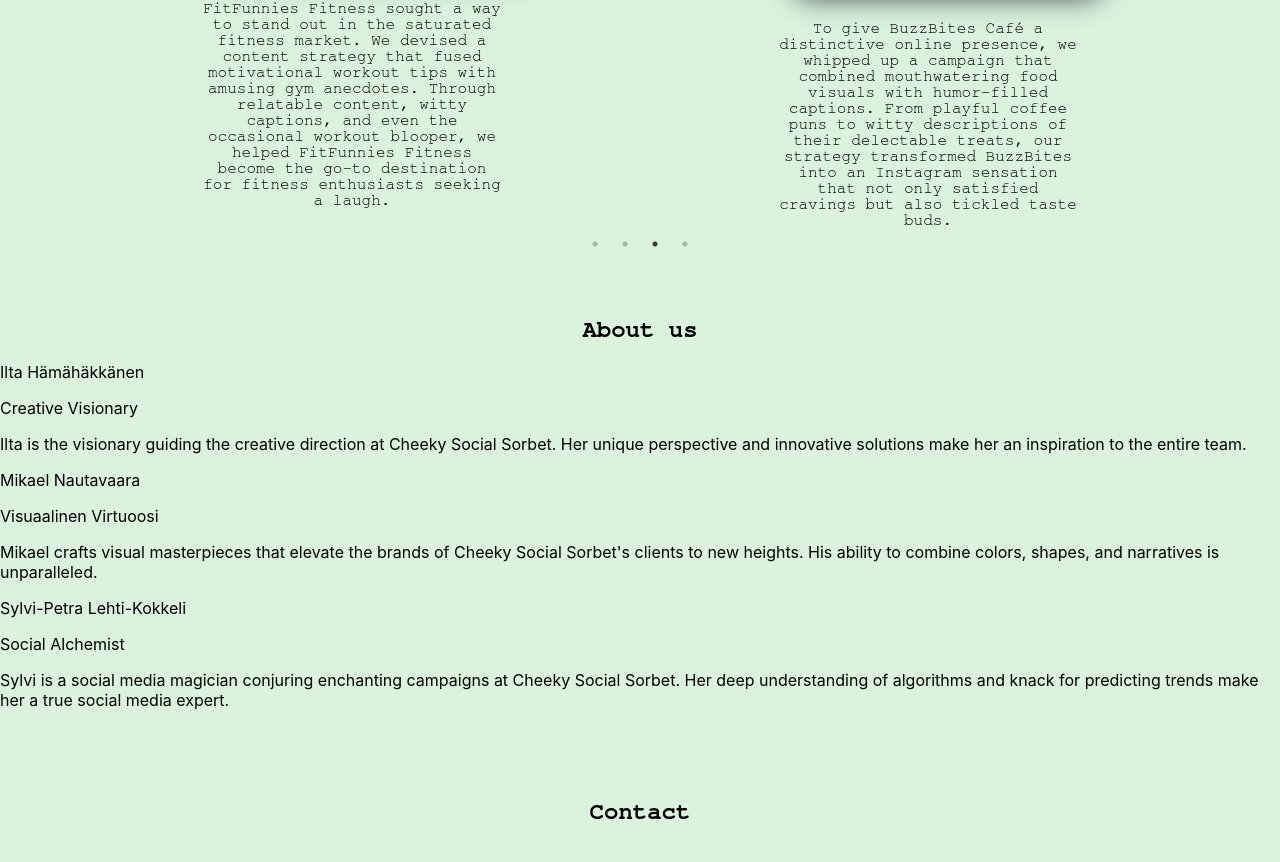
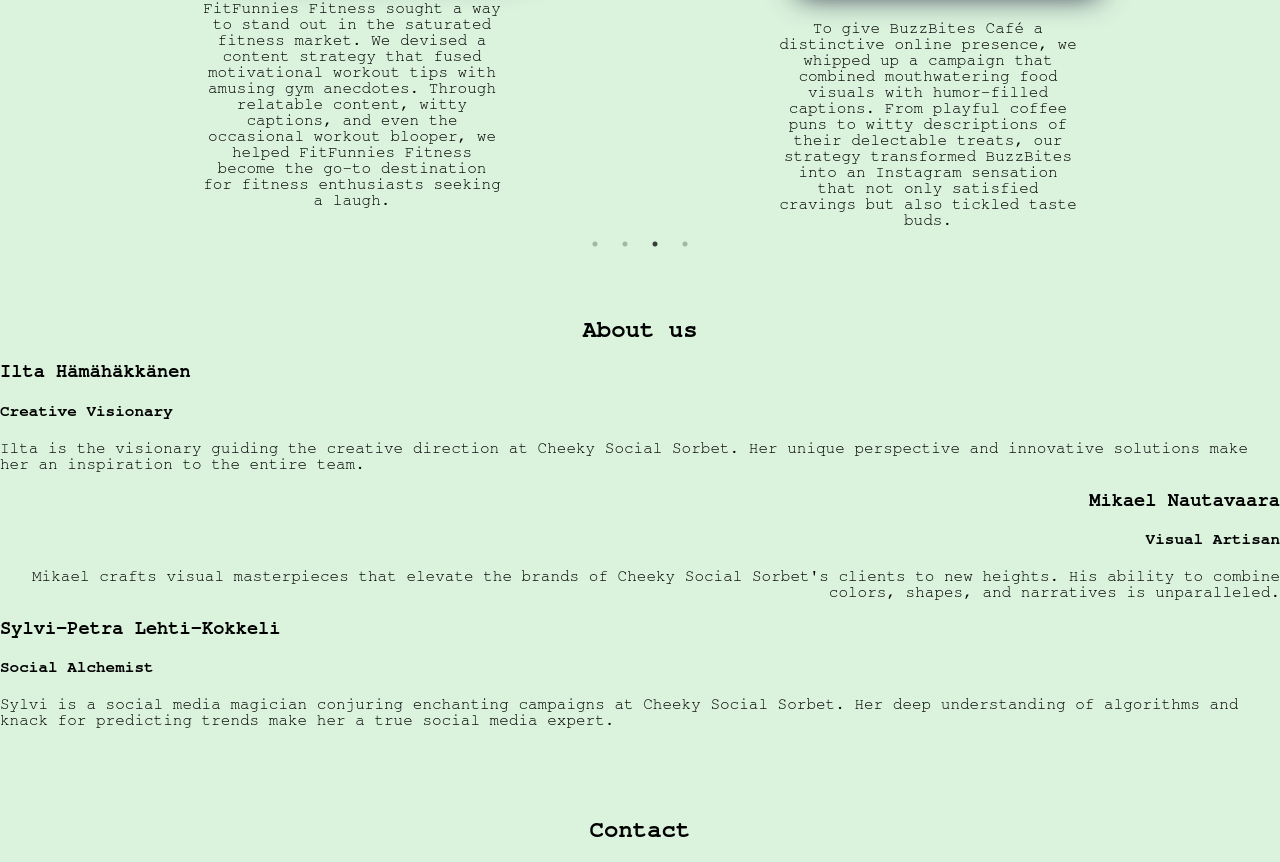
Before and after one commit to tammenterho/homepage_sandbox, a React (Create React App) app in the folder hp_front2/: page / in a window 1280 px wide. Shown: the part 876-1738 px from the top of the page. Built offline with nearby package versions, Linux system fonts and the light colour scheme.

Commit message:
more html

```diff
--- a/hp_front2/src/App.css
+++ b/hp_front2/src/App.css
@@ -63,6 +63,23 @@
   margin-bottom: 40px;
 }
 
+.clientcase img:hover {
+  transition: transform 0.5s ease;
+  transform: scale(1.3);
+}
+
+.clientcase {
+  width: 300px;
+  position: relative;
+}
+
+.clientcase p {
+  font-family: "FreeMono", monospace;
+  font-weight: 300;
+  text-align: center;
+  position: relative;
+  width: 100%;
+}
 .works-header {
   font-family: "FreeMono", monospace;
   font-weight: 600;
@@ -81,22 +98,9 @@
   text-align: center; /* näin keskitetään */
 }
 
-.clientcase {
-  width: 300px;
-  position: relative;
-}
-
 .carousel {
   width: 90%;
   margin-left: 5%;
-}
-
-.clientcase p {
-  font-family: "FreeMono", monospace;
-  font-weight: 300;
-  text-align: center;
-  position: relative;
-  width: 100%;
 }
 
 .aboutus h2 {
@@ -114,3 +118,12 @@
   text-align: center; /* näin keskitetään */
   width: auto;
 }
+
+.aboutus-cont {
+  font-family: "FreeMono", monospace;
+}
+
+.mikael {
+  text-align: right;
+  right: 10px;
+}
--- a/hp_front2/src/App.js
+++ b/hp_front2/src/App.js
@@ -34,28 +34,34 @@
       <div className="aboutus">
         <h2>About us</h2>
       </div>
+      <div className="aboutus-cont">
         <div>
-        <p>Ilta Hämähäkkänen</p>
-        <p>Creative Visionary</p>
+          <h3>Ilta Hämähäkkänen</h3>
+          <h4>Creative Visionary</h4>
           <p>
-          Ilta is the visionary guiding the creative direction at Cheeky Social
-          Sorbet. Her unique perspective and innovative solutions make her an
-          inspiration to the entire team.
+            Ilta is the visionary guiding the creative direction at Cheeky
+            Social Sorbet. Her unique perspective and innovative solutions make
+            her an inspiration to the entire team.
           </p>
-        <p>Mikael Nautavaara</p>
-        <p>Visuaalinen Virtuoosi</p>
+        </div>
+        <div className="mikael">
+          <h3>Mikael Nautavaara</h3>
+          <h4>Visual Artisan</h4>
           <p>
             Mikael crafts visual masterpieces that elevate the brands of Cheeky
-          Social Sorbet's clients to new heights. His ability to combine colors,
-          shapes, and narratives is unparalleled.
+            Social Sorbet's clients to new heights. His ability to combine
+            colors, shapes, and narratives is unparalleled.
           </p>
-        <p>Sylvi-Petra Lehti-Kokkeli</p>
-        <p>Social Alchemist</p>
+        </div>
+        <div>
+          <h3>Sylvi-Petra Lehti-Kokkeli</h3>
+          <h4>Social Alchemist</h4>
           <p>
             Sylvi is a social media magician conjuring enchanting campaigns at
             Cheeky Social Sorbet. Her deep understanding of algorithms and knack
             for predicting trends make her a true social media expert.
           </p>
+        </div>
       </div>
       <div className="contact">
         <h2>Contact</h2>
```
Lines whose indentation alone changed are shown as unchanged.
